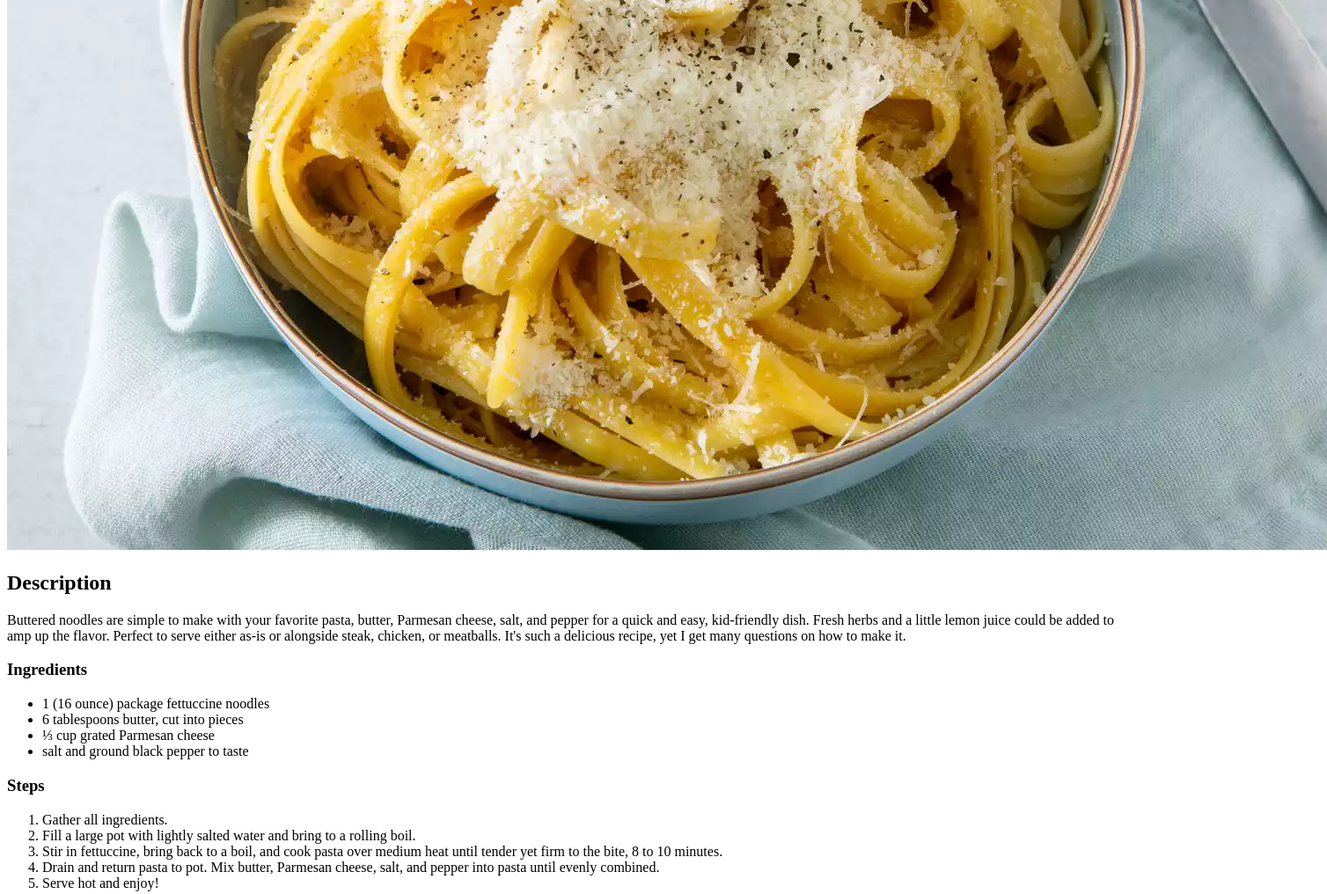
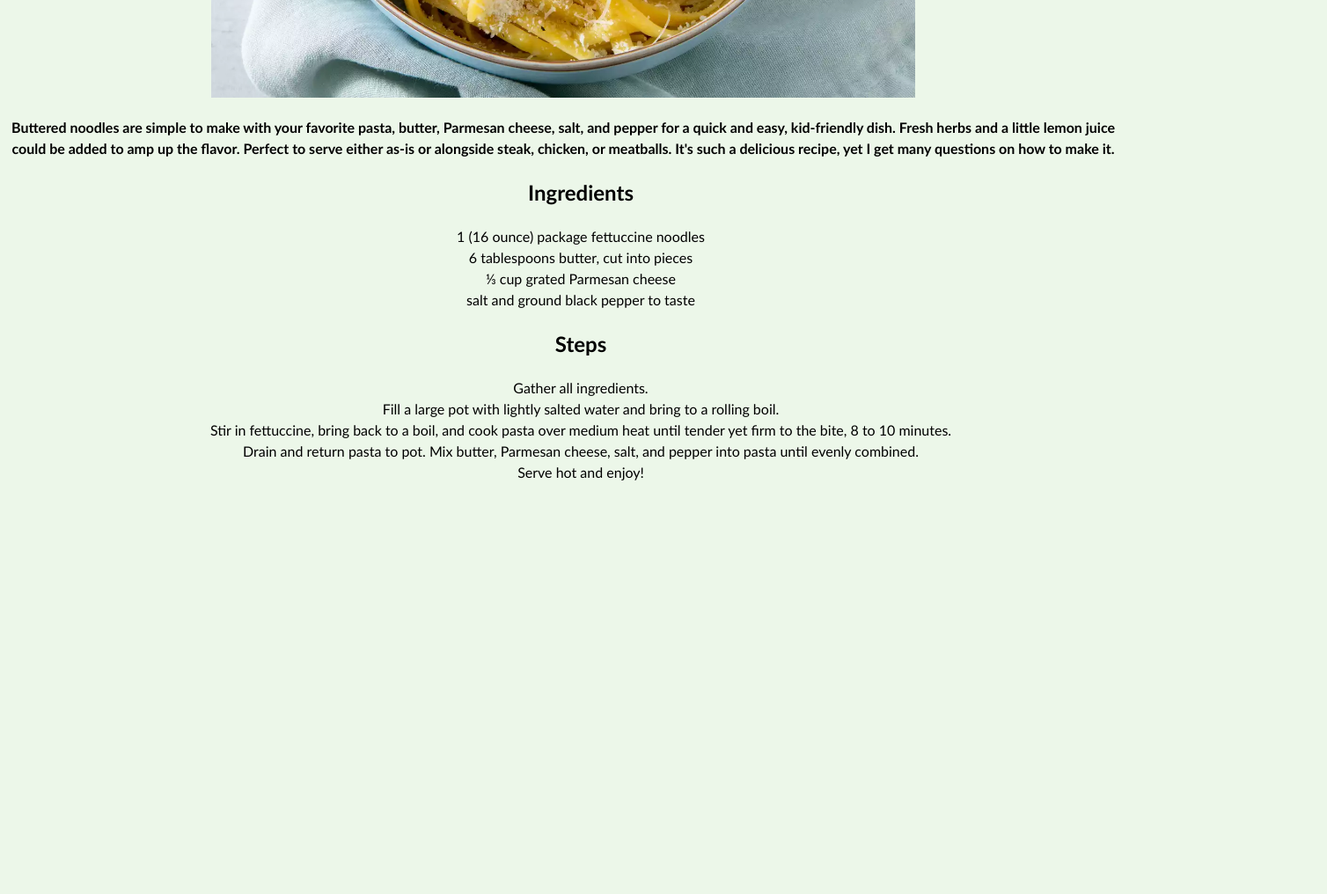
Before and after one commit to nicoallen7/odin-recipes, a plain HTML site: page recipes/buttered-noodles.html in a window 1280 px wide. Shown: the part 580-1596 px from the top of the page at 88% size, 1508 px wide, since content can reach past the window. After the commit the page ends 1145 px from the top, so only its background shows below. Drawn offline with Linux system fonts and the light colour scheme.

Commit message:
Style added to the site and also an image
In addition to that, small modifications were made to the HTML
so that it fits with the style

```diff
--- a/recipes/buttered-noodles.html
+++ b/recipes/buttered-noodles.html
@@ -3,28 +3,30 @@
     <head>
         <meta charset="UTF-8">
         <title>Recipe</title>
+        <link rel="stylesheet" href="../style.css">
     </head>
     <body>
+            <div class="content-container">
                 <h1>Buttered Noodles</h1>
-            <img src="../images/noodles.jpg" alt="a delicious pasta on a plate">
-            <h2>Description</h2>
-                <p>Buttered noodles are simple to make with your favorite pasta, butter, Parmesan cheese, salt, and pepper for a quick and easy, kid-friendly dish.
+                <img src="../images/noodles.jpg" alt="a delicious pasta on a plate" height="600">
+                    <p><b>Buttered noodles are simple to make with your favorite pasta, butter, Parmesan cheese, salt, and pepper for a quick and easy, kid-friendly dish.
                         Fresh herbs and a little lemon juice could be added to amp up the flavor. Perfect to serve either as-is or alongside steak, chicken, or meatballs.
-                     It's such a delicious recipe, yet I get many questions on how to make it.</p>
-            <h3>Ingredients</h3>
-                <ul>
+                        It's such a delicious recipe, yet I get many questions on how to make it.</b></p>
+                    <ul class="list">
+                        <li><h2>Ingredients</h2></li>
                         <li>1 (16 ounce) package fettuccine noodles</li>
                         <li>6 tablespoons butter, cut into pieces</li>
                         <li>⅓ cup grated Parmesan cheese</li>
                         <li>salt and ground black pepper to taste</li>
                     </ul>
-            <h3>Steps</h3>
-                <ol>
+                    <ol class="list">
+                        <li><h2>Steps</h2></li>
                         <li>Gather all ingredients.</li>
                         <li>Fill a large pot with lightly salted water and bring to a rolling boil.</li>
                         <li>Stir in fettuccine, bring back to a boil, and cook pasta over medium heat until tender yet firm to the bite, 8 to 10 minutes.</li>
                         <li>Drain and return pasta to pot. Mix butter, Parmesan cheese, salt, and pepper into pasta until evenly combined.</li>
                         <li>Serve hot and enjoy!</li>
                     </ol>
+            </div>
     </body>
 </html>
--- /dev/null
+++ b/style.css
@@ -0,0 +1,16 @@
+body {
+    background-color: #ecf7e9;
+}
+
+.content-container {
+    font-family: 'Gill Sans', 'Gill Sans MT', Calibri, 'Trebuchet MS', sans-serif;
+    line-height: 1.5;
+    text-align: center;
+}
+
+.list {
+    list-style: none;
+}
+a {
+    text-decoration: none;
+}
```
Also changed, not shown: index.html (+11 -6 lines), recipes/home-made-pasta-roni.html (+10 -8 lines), recipes/the-denver-omelet.html (+8 -7 lines), images/anime-girl-kitchen.jpg (added). Lines whose indentation alone changed are shown as unchanged.
